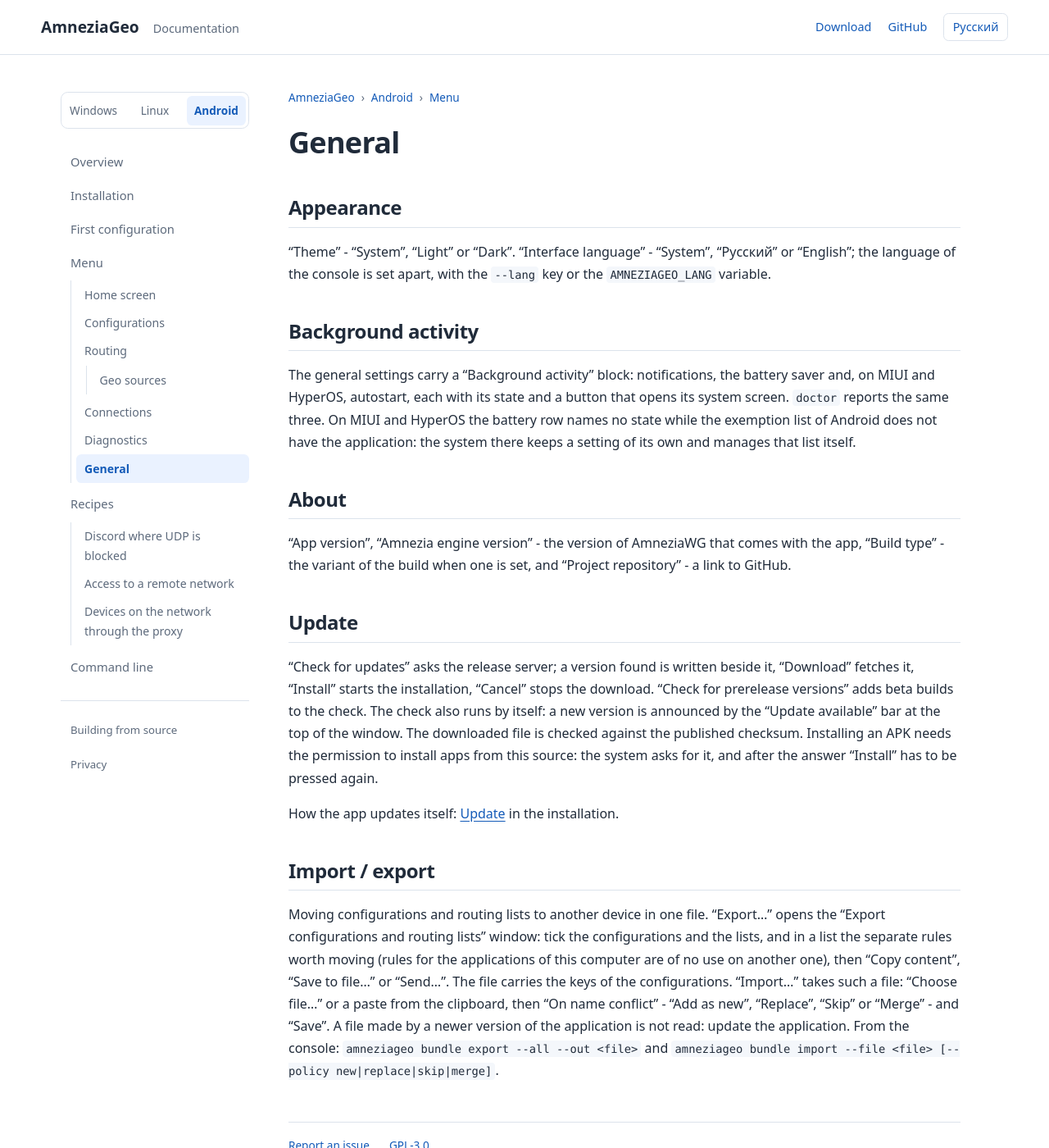
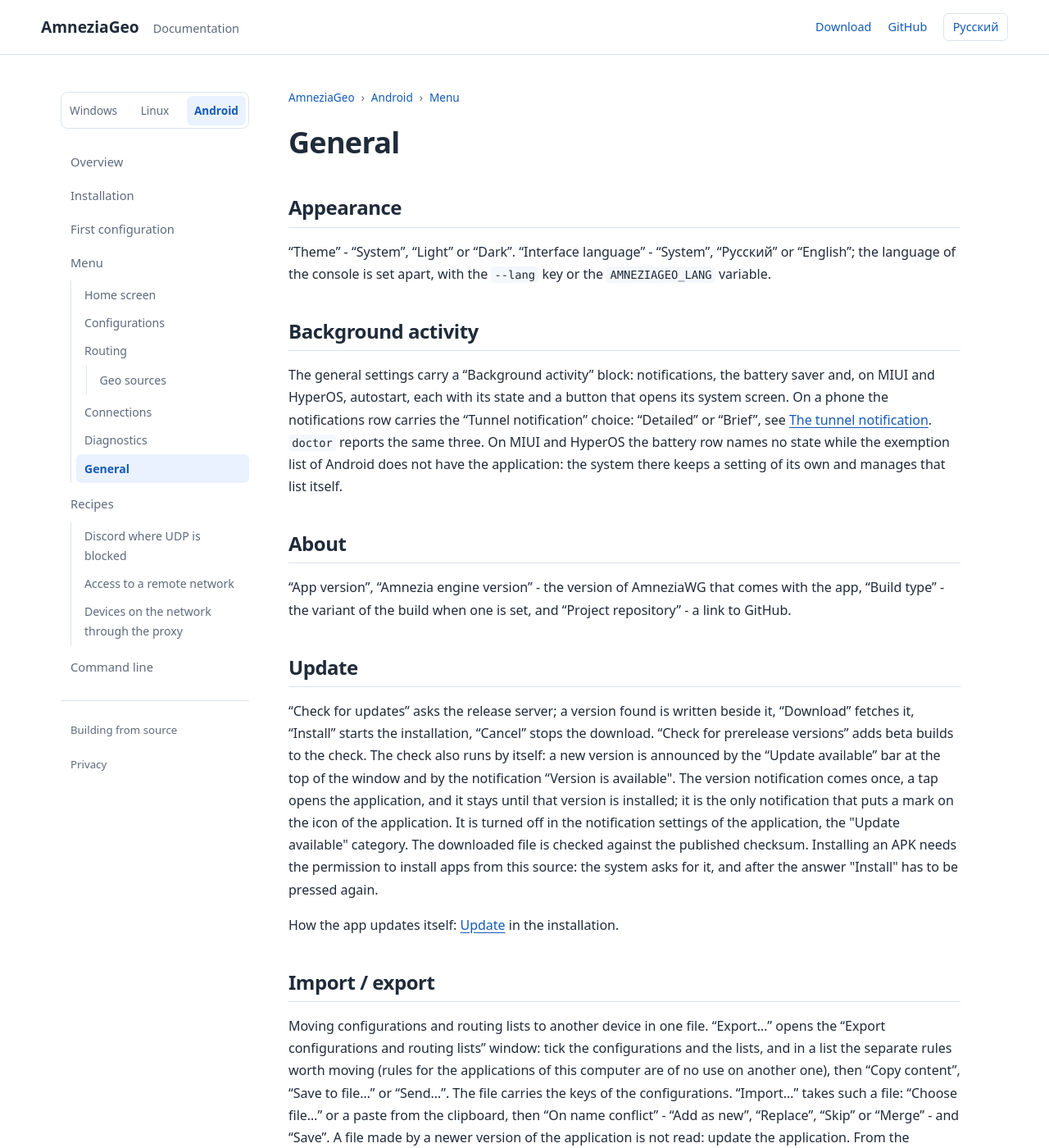
Before and after one commit to bor-project/amneziageo, a Jekyll site: the page built from docs/android/menu/general.md, in a window 1280 px wide and 1400 px high. Shown: the whole window at 82% size. Built offline with Jekyll 4.4.1, drawn with Linux system fonts in a browser that asks for light colours.

Commit message:
Document tunnel notice and update notification on Android

```diff
--- a/docs/_includes/en/menu/general.md
+++ b/docs/_includes/en/menu/general.md
@@ -11,7 +11,7 @@
 
 ## Background activity
 
-The general settings carry a "Background activity" block: notifications, the battery saver and, on MIUI and HyperOS, autostart, each with its state and a button that opens its system screen. `doctor` reports the same three. On MIUI and HyperOS the battery row names no state while the exemption list of Android does not have the application: the system there keeps a setting of its own and manages that list itself.
+The general settings carry a "Background activity" block: notifications, the battery saver and, on MIUI and HyperOS, autostart, each with its state and a button that opens its system screen. On a phone the notifications row carries the "Tunnel notification" choice: "Detailed" or "Brief", see [The tunnel notification](home.html#the-tunnel-notification). `doctor` reports the same three. On MIUI and HyperOS the battery row names no state while the exemption list of Android does not have the application: the system there keeps a setting of its own and manages that list itself.
 {% endif %}
 
 ## About
@@ -20,7 +20,7 @@
 
 ## Update
 
-"Check for updates" asks the release server; a version found is written beside it, "Download" fetches it, "Install" starts the installation, "Cancel" stops the download. "Check for prerelease versions" adds beta builds to the check. The check also runs by itself: a new version is announced by the "Update available" bar at the top of the window{% if page.device == "windows" %} and by a tray notification{% endif %}. The downloaded file is checked against the published checksum.{% if page.device == "android" %} Installing an APK needs the permission to install apps from this source: the system asks for it, and after the answer "Install" has to be pressed again.{% endif %}
+"Check for updates" asks the release server; a version found is written beside it, "Download" fetches it, "Install" starts the installation, "Cancel" stops the download. "Check for prerelease versions" adds beta builds to the check. The check also runs by itself: a new version is announced by the "Update available" bar at the top of the window{% if page.device == "windows" %} and by a tray notification{% elsif page.device == "android" %} and by the notification "Version <version> is available"{% endif %}.{% if page.device == "android" %} The version notification comes once, a tap opens the application, and it stays until that version is installed; it is the only notification that puts a mark on the icon of the application. It is turned off in the notification settings of the application, the "Update available" category.{% endif %} The downloaded file is checked against the published checksum.{% if page.device == "android" %} Installing an APK needs the permission to install apps from this source: the system asks for it, and after the answer "Install" has to be pressed again.{% endif %}
 
 How the app updates itself: [Update](../install.html#update) in the installation.
 {% if page.device == "windows" %}
```
Also changed, not shown: docs/_includes/en/menu/home.md (+2 -0 lines), docs/_includes/ru/cli.md (+3 -0 lines), docs/_includes/ru/menu/general.md (+2 -2 lines), docs/_includes/ru/menu/home.md (+2 -0 lines).
